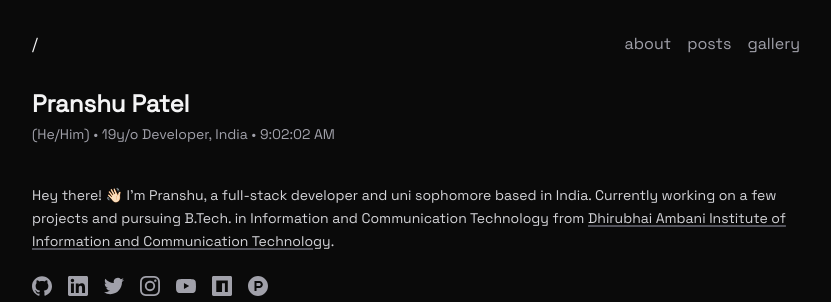
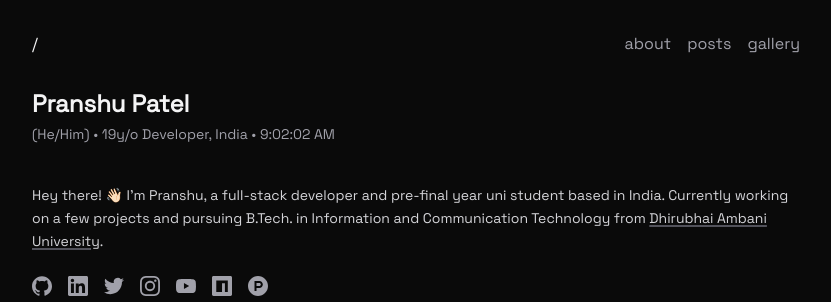
Before and after one commit to pranshu05/pranshu05.vercel.app, a Next.js app: page / in a window 1280 px wide. Shown: the top 302 px of the page, without its empty margins (224-1055 px from the left). Built offline with nearby package versions, Linux system fonts and the light colour scheme.

Commit message:
feat: update personal descriptions in AboutContainer, GalleryContainer, and HomeContainer components

```diff
--- a/src/components/(about)/AboutContainer.tsx
+++ b/src/components/(about)/AboutContainer.tsx
@@ -6,7 +6,7 @@ const AboutContainer: React.FC = () => {
     return (
         <div className="w-11/12 md:w-4/5 lg:w-3/4 xl:w-3/5 2xl:w-1/2 max-w-3xl mx-auto">
             <h1 className="text-2xl font-bold text-zinc-100 mb-6">About me!</h1>
-            <p className="text-zinc-300 text-sm leading-relaxed mb-6">Hey there! 👋🏻 I&apos;m Pranshu, a full-stack developer and uni sophomore based in India, pursuing B.Tech. in ICT from{" "}<a aria-label='Links do not have a discernible name' className="link" href="https://daiict.ac.in" target="_blank" rel="noopener noreferrer">DA-IICT</a>. A technology nerd who likes to code and listen to music instead of focusing on studies. I attend my uni lectures to fulfill my attendance quota. Fun fact: I can write code faster than I can decide what to eat for lunch. Also, I once tried to fix a bug for 6 hours, only to realize it was a missing semicolon. True story!</p>
+            <p className="text-zinc-300 text-sm leading-relaxed mb-6">Hey there! 👋🏻 I&apos;m Pranshu, a full-stack developer and pre-final year uni student based in India, pursuing B.Tech. in ICT from{" "}<a aria-label='Links do not have a discernible name' className="link" href="https://daiict.ac.in" target="_blank" rel="noopener noreferrer">DA-IICT</a>. A technology nerd who likes to code and listen to music instead of focusing on studies. I attend my uni lectures to fulfill my attendance quota. Fun fact: I can write code faster than I can decide what to eat for lunch. Also, I once tried to fix a bug for 6 hours, only to realize it was a missing semicolon. True story!</p>
             <h2 className="text-xl font-bold my-4 text-zinc-100">My Story</h2>
             <p className="text-zinc-300 text-sm leading-relaxed mb-6">I started coding in 2020 during the{" "}<a aria-label='Links do not have a discernible name' className="link" href="https://en.wikipedia.org/wiki/COVID-19" target="_blank" rel="noreferrer">Covid</a>{" "} pandemic. I began with C and moved to web development, working with HTML, CSS, JavaScript, React, and Node.js. I&apos;m currently exploring Next.js and TypeScript. Inspired by{" "}<a aria-label='Links do not have a discernible name' className="link" target="_blank" href="https://github.com/SebLague" rel="noreferrer">Sebastian Lague</a>, I&apos;m also passionate about UI/UX design and music.</p>
             <h2 className="text-xl font-bold my-4 text-zinc-100">Tech Stack</h2>
--- a/src/components/(gallery)/GalleryContainer.tsx
+++ b/src/components/(gallery)/GalleryContainer.tsx
@@ -4,7 +4,7 @@ const GalleryContainer: React.FC = () => {
     return (
         <div className="w-11/12 md:w-4/5 lg:w-3/4 xl:w-3/5 2xl:w-1/2 max-w-3xl mx-auto">
             <h1 className="text-2xl font-bold text-zinc-100 mb-6">Gallery</h1>
-            <p className="text-zinc-300 text-sm leading-relaxed mb-6">Welcome to my Gallery! In my free time, I like to do photography and capture the majestic beauty of our campus birds. Fun fact: As a senior core member of the <a aria-label='Links do not have a discernible name' className='link' href='https://instagram.com/pmmc__daiict' target='_blank'>PMMC</a> (Photography and Movie Making Club), I once convinced a squirrel to pose for a photo shoot. True story! Feel free visit my <a aria-label='Links do not have a discernible name' href='https://unsplash.com/@pranshu05' target="_blank" className='link'>Unsplash Profile</a>.</p>
+            <p className="text-zinc-300 text-sm leading-relaxed mb-6">Welcome to my Gallery! In my free time, I like to do photography and capture the majestic beauty of our campus birds. Fun fact: As an ex. core member of the <a aria-label='Links do not have a discernible name' className='link' href='https://instagram.com/pmmc__daiict' target='_blank'>PMMC</a> (Photography and Movie Making Club), I once convinced a squirrel to pose for a photo shoot. True story! Feel free visit my <a aria-label='Links do not have a discernible name' href='https://unsplash.com/@pranshu05' target="_blank" className='link'>Unsplash Profile</a>.</p>
             <ImageGallery />
         </div>
     );
--- a/src/components/(home)/HomeContainer.tsx
+++ b/src/components/(home)/HomeContainer.tsx
@@ -19,7 +19,7 @@ const HomeContainer: React.FC = () => {
                 <h1 className="text-2xl font-bold text-zinc-100">Pranshu Patel</h1>
                 <p className="text-sm text-zinc-400 mt-1">(He/Him) • {ageInYears}y/o Developer, India • {currentTime}</p>
             </div>
-            <p className="text-zinc-300 text-sm leading-relaxed mb-6">Hey there! 👋🏻 I&apos;m Pranshu, a full-stack developer and uni sophomore based in India. Currently working on a few projects and pursuing B.Tech. in Information and Communication Technology from <a aria-label='Links do not have a discernible name' className="link" href="https://daiict.ac.in" target="_blank" rel="noopener noreferrer">Dhirubhai Ambani Institute of Information and Communication Technology</a>.</p>
+            <p className="text-zinc-300 text-sm leading-relaxed mb-6">Hey there! 👋🏻 I&apos;m Pranshu, a full-stack developer and pre-final year uni student based in India. Currently working on a few projects and pursuing B.Tech. in Information and Communication Technology from <a aria-label='Links do not have a discernible name' className="link" href="https://daiict.ac.in" target="_blank" rel="noopener noreferrer">Dhirubhai Ambani University</a>.</p>
             <SocialLinksGrid />
             <p className="text-zinc-300 text-sm leading-relaxed mt-8 mb-4">In my free time, I like to click photos, some of them are showcased below. Check out my <Link className="link" href='/gallery'>gallery</Link> for more. (Checkout my <a aria-label='Links do not have a discernible name' href='https://unsplash.com/@pranshu05' target='_blank' className='link'>Unsplash profile</a>.)</p>
             <HomeImageGrid />
```
